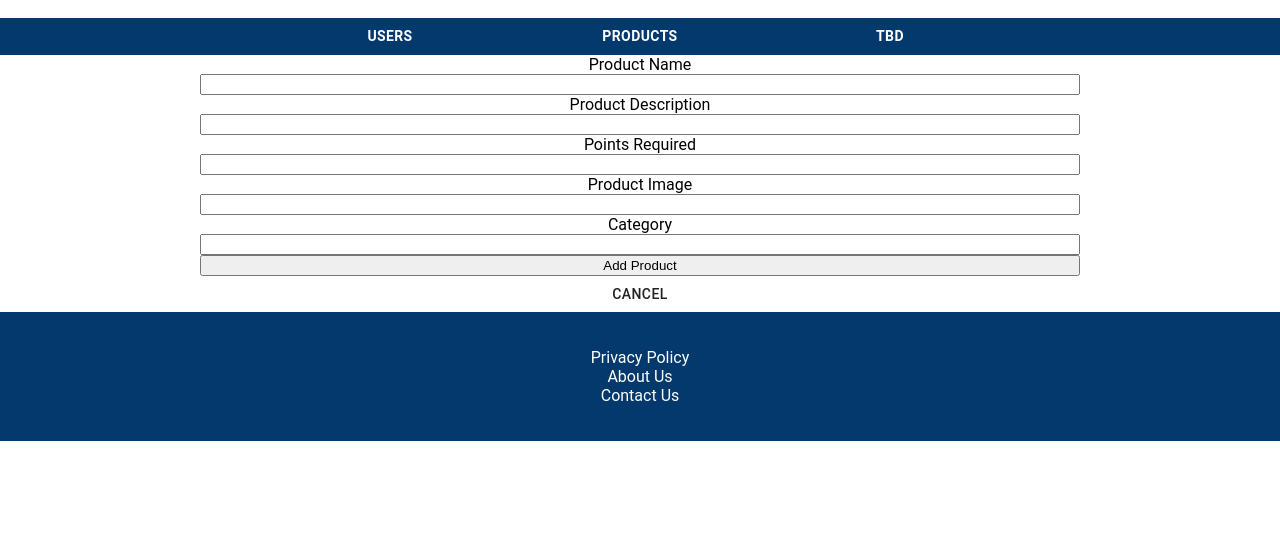
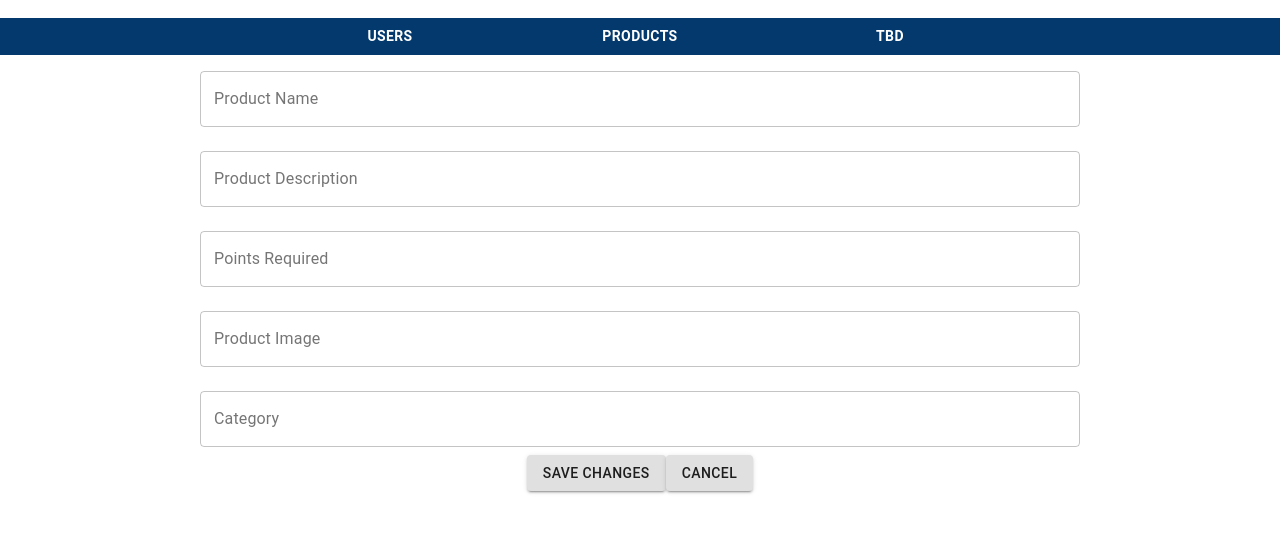
Before and after one commit to timbodiford/rewards-site-project2, a React (Create React App) app in the folder client/: page /products/1 in a window 1280 px wide. Both pictures are taken after a click on the button "EDIT PRODUCT". Shown: the part 242-783 px from the top of the page. Built offline with nearby package versions, Linux system fonts and the light colour scheme; no server answers; the HTML template or start-up script is replaced by a standard one.

Commit message:
updated edit forms to have TextField styling

```diff
--- a/client/src/components/SingleProduct.js
+++ b/client/src/components/SingleProduct.js
@@ -2,6 +2,10 @@ import React, { Component } from 'react'
 import axios from 'axios'
 import { Redirect, Link } from 'react-router-dom'
 import Button from '@material-ui/core/Button';
+import MenuItem from '@material-ui/core/MenuItem';
+import TextField from '@material-ui/core/TextField';
+import InputLabel from '@material-ui/core/InputLabel';
+import FormControl from '@material-ui/core/FormControl';
 
 
 
@@ -67,56 +71,67 @@ export default class SingleProduct extends Component {
 
             this.state.isEditFormDisplayed
                 ?
-                <form onSubmit={this.handleEdit}>
-                    <label htmlFor="productName">Product Name</label>
-                    <input
-                        type="text"
+                <div>
+                    <form id="editProduct" onSubmit={this.handleEdit}>
+                        <TextField
                             id="productName"
+                            label="Product Name"
                             name="productName"
                             onChange={this.handleInputEdit}
                             value={this.state.product.productName}
+                            margin="normal"
+                            variant="outlined"
                         />
 
-                    <label htmlFor="productDescription">Product Description</label>
-                    <input
-                        type="text"
+                        <TextField
                             id="productDescription"
+                            label="Product Description"
                             name="productDescription"
                             onChange={this.handleInputEdit}
                             value={this.state.product.productDescription}
+                            margin="normal"
+                            variant="outlined"
                         />
 
-                    <label htmlFor="pointsRequired">Points Required</label>
-                    <input
-                        type="text"
+                        <TextField
                             id="pointsRequired"
+                            label="Points Required"
                             name="pointsRequired"
                             onChange={this.handleInputEdit}
                             value={this.state.product.pointsRequired}
+                            margin="normal"
+                            variant="outlined"
                         />
 
-                    <label htmlFor="productImage">Product Image</label>
-                    <input
-                        type="text"
+                        <TextField
                             id="productImage"
+                            label="Product Image"
                             name="productImage"
                             onChange={this.handleInputEdit}
                             value={this.state.product.productImage}
+                            margin="normal"
+                            variant="outlined"
                         />
 
-                    <label htmlFor="category">Category</label>
-                    <input
-                        type="text"
+                        <TextField
                             id="category"
+                            label="Category"
                             name="category"
                             onChange={this.handleInputEdit}
                             value={this.state.product.category}
+                            margin="normal"
+                            variant="outlined"
                         />
-                    <input type="submit" value="Add Product" />
+                    </form>
+                    <div className="form-buttons">
 
-                    <Button onClick={this.handleToggleEditForm}>Cancel</Button>
-                </form>
+                        <Button variant="contained" type="submit" form="editProduct">Save Changes</Button>
+
+                        <Button variant="contained" onClick={this.handleToggleEditForm}>Cancel</Button>
+                    </div>
+                </div >
                 :
+                <div>
                     <div>
                         <p>Individual Product should show here:</p>
 
@@ -125,15 +140,15 @@ export default class SingleProduct extends Component {
                         <p>{this.state.product.pointsRequired} points required</p>
                         <img src={this.state.product.productImage} width='150' alt='img'></img>
 
-                    <Button onClick={this.handleToggleEditForm}>Edit Product</Button>
-                    <Button onClick={this.handleDelete}>Delete Product</Button>
+                    </div>
+                        <Button variant="contained" onClick={this.handleToggleEditForm}>Edit Product</Button>
+                        <Button variant="contained" onClick={this.handleDelete}>Delete Product</Button>
+                        <Button variant="contained" href='/products'>Back to Products</Button>
 
 
-
-
-                    <Link to='/products'>
+                    {/* <Link to='/products'>
                         <button type="button">Back to Products</button>
-                    </Link>
+                    </Link> */}
                 </div>
         )
     }
--- a/client/src/components/SingleUser.js
+++ b/client/src/components/SingleUser.js
@@ -2,6 +2,11 @@ import React, { Component } from 'react'
 import axios from 'axios'
 import { Redirect, Link } from 'react-router-dom'
 import Button from '@material-ui/core/Button';
+import MenuItem from '@material-ui/core/MenuItem';
+import TextField from '@material-ui/core/TextField';
+import InputLabel from '@material-ui/core/InputLabel';
+import FormControl from '@material-ui/core/FormControl';
+import Select from '@material-ui/core/Select';
 
 
 export default class SingleUser extends Component {
@@ -69,101 +74,114 @@ export default class SingleUser extends Component {
         return (
             this.state.isEditFormDisplayed
                 ?
-
-                <form onSubmit={this.handleEdit}>
-                    <label htmlFor="firstName">First Name</label>
-                    <input
-                        type="text"
+                <div>
+                    <form id="editUser" onSubmit={this.handleEdit}>
+                        <TextField
                             id="firstName"
+                            label="First Name"
                             name="firstName"
                             onChange={this.handleInputEdit}
                             value={this.state.user.firstName}
+                            margin="normal"
+                            variant="outlined"
                         />
 
-                    <label htmlFor="lastName">Last Name</label>
-                    <input
-                        type="text"
+                        <TextField
                             id="lastName"
+                            label="Last Name"
                             name="lastName"
                             onChange={this.handleInputEdit}
                             value={this.state.user.lastName}
+                            margin="normal"
+                            variant="outlined"
                         />
 
-                    <label htmlFor='email'>Email Address</label>
-                    <input
-                        type="text"
+                        <TextField
                             id="email"
+                            label="Email Address"
                             name="email"
                             onChange={this.handleInputEdit}
                             value={this.state.user.email}
+                            margin="normal"
+                            variant="outlined"
                         />
 
-                    <label htmlFor='isAdmin'>Admin User?</label>
-                    <input
-                        type="text"
+                        <TextField
                             id="isAdmin"
+                            label="Is Admin User?"
                             name="isAdmin"
                             onChange={this.handleInputEdit}
                             value={this.state.user.isAdmin}
+                            margin="normal"
+                            variant="outlined"
                         />
 
-                    <label htmlFor='pointsBalance'>Points pointsBalance</label>
-                    <input
-                        type="text"
+                        <TextField
                             id="pointsBalance"
+                            label="Points Balance"
                             name="pointsBalance"
                             onChange={this.handleInputEdit}
                             value={this.state.user.pointsBalance}
+                            margin="normal"
+                            variant="outlined"
                         />
 
-                    <label htmlFor='userName'>User Name</label>
-                    <input
-                        type="text"
+                        <TextField
                             id="userName"
+                            label="User Name"
                             name="userName"
                             onChange={this.handleInputEdit}
                             value={this.state.user.userName}
+                            margin="normal"
+                            variant="outlined"
                         />
 
-                    <label htmlFor='address'>Address</label>
-                    <input
-                        type="text"
+                        <TextField
+                            label="Address"
                             id="address"
                             name="address"
                             onChange={this.handleInputEdit}
                             value={this.state.user.address}
+                            margin="normal"
+                            variant="outlined"
                         />
 
-                    <label htmlFor='city'>City</label>
-                    <input
-                        type="text"
+                        <TextField
                             id="city"
+                            label="City"
                             name="city"
                             onChange={this.handleInputEdit}
                             value={this.state.user.city}
+                            margin="normal"
+                            variant="outlined"
                         />
 
-                    <label htmlFor='state'>state</label>
-                    <input
-                        type="text"
+                        <TextField
                             id="state"
+                            label="State"
                             name="state"
                             onChange={this.handleInputEdit}
                             value={this.state.user.state}
+                            margin="normal"
+                            variant="outlined"
                         />
 
-                    <label htmlFor='zip'>Zip Code</label>
-                    <input
-                        type="text"
+                        <TextField
                             id="zip"
+                            label="Zip Code"
                             name="zip"
                             onChange={this.handleInputEdit}
                             value={this.state.user.zip}
+                            margin="normal"
+                            variant="outlined"
                         />
-                    <input type="submit" value="Save Changes" />
-                    <button onClick={this.handleToggleEditForm}>Cancel</button>
+                    </form>
+                    <div className="form-buttons">
 
-                </form>
+                        <Button type="submit" form="editUser">Save Changes</Button>
+                        <Button onClick={this.handleToggleEditForm}>Cancel</Button>
+                    </div>
+                </div>
 
 
 
```
Lines whose indentation alone changed are shown as unchanged.
